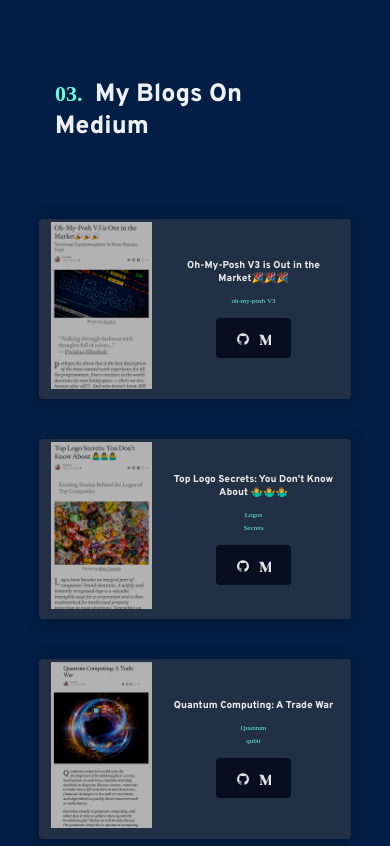
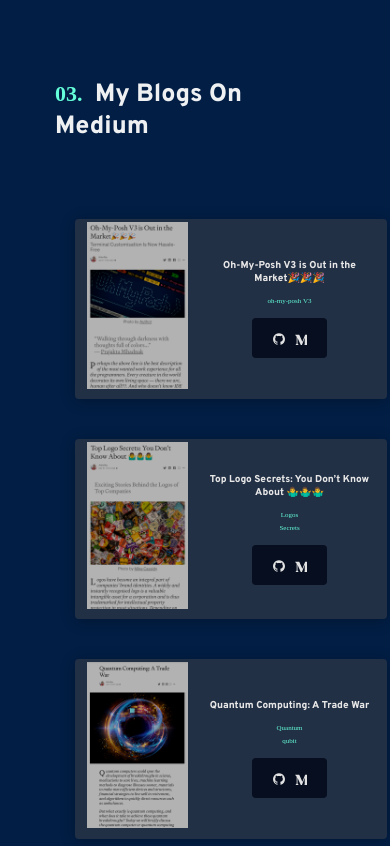
Before and after one commit to aritraroy24/Aritra_Web_Portfolio, a React app in the folder aritra_web/: page / in a window 390 px wide. Shown: the part 5460-6306 px from the top of the page. Built offline with nearby package versions, Linux system fonts and the light colour scheme; a web font is replaced by a local one.

Commit message:
Primary Changes to SCCS files

```diff
--- a/aritra_web/package.json
+++ b/aritra_web/package.json
@@ -4,7 +4,7 @@
   "version": "0.1.0",
   "private": true,
   "dependencies": {
-    "node-sass": "6.0.0",
+    "node-sass": "^4.14.1",
     "normalize-scss": "7.0.1",
     "react": "17.0.2",
     "react-dom": "17.0.2",
--- a/aritra_web/src/components/Blogs/Blogs.scss
+++ b/aritra_web/src/components/Blogs/Blogs.scss
@@ -30,7 +30,6 @@
 		grid-gap: 100px 40px;
 		grid-template-columns: auto-fit, minmax(330px, 1fr);
 		grid-template-rows: auto;
-		justify-items: center;
 		padding: 70px 0;
 
 		.blog_row {
@@ -49,7 +48,8 @@
 			padding: 50px 20px 50px 0;
 
 			.blog_row {
-				width: 70vw;
+				width: 100%;
+				flex-direction: column;
 			}
 		}
 	}
```
Also changed, not shown: 2 other files.
